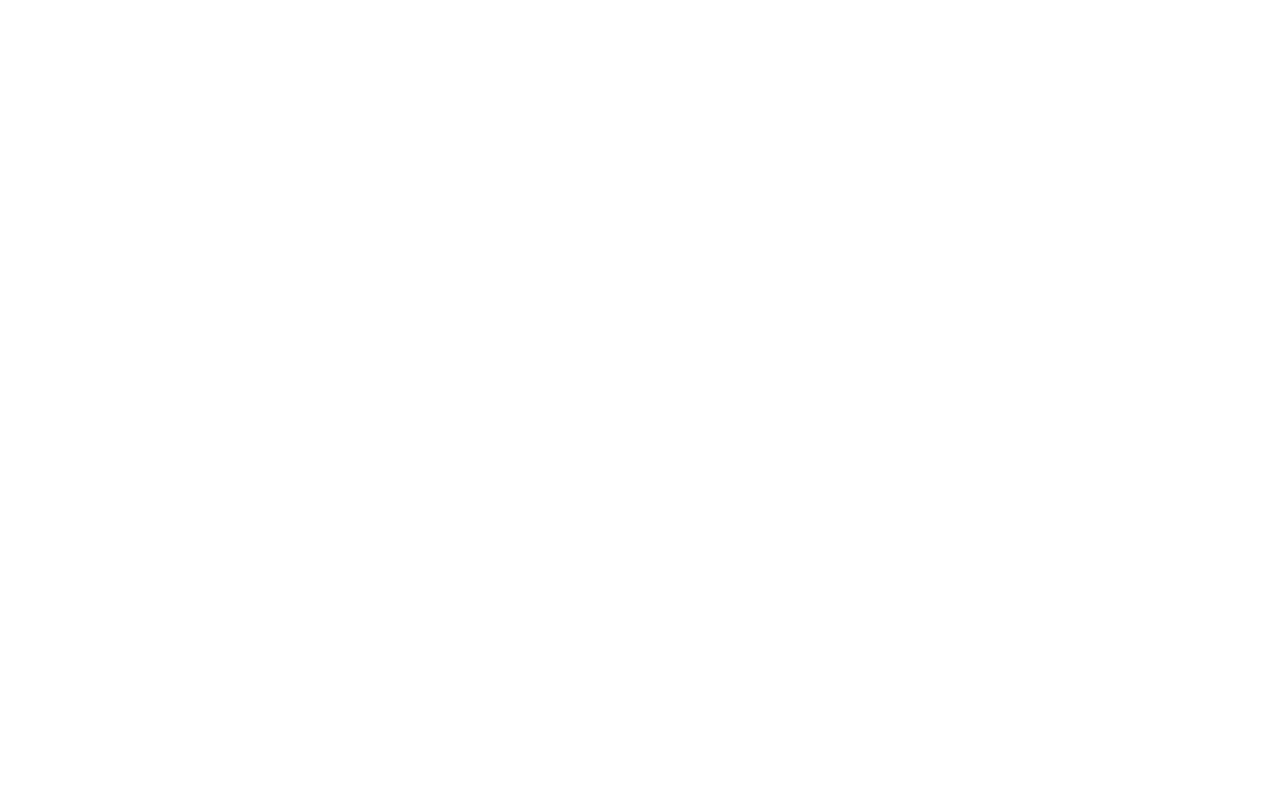
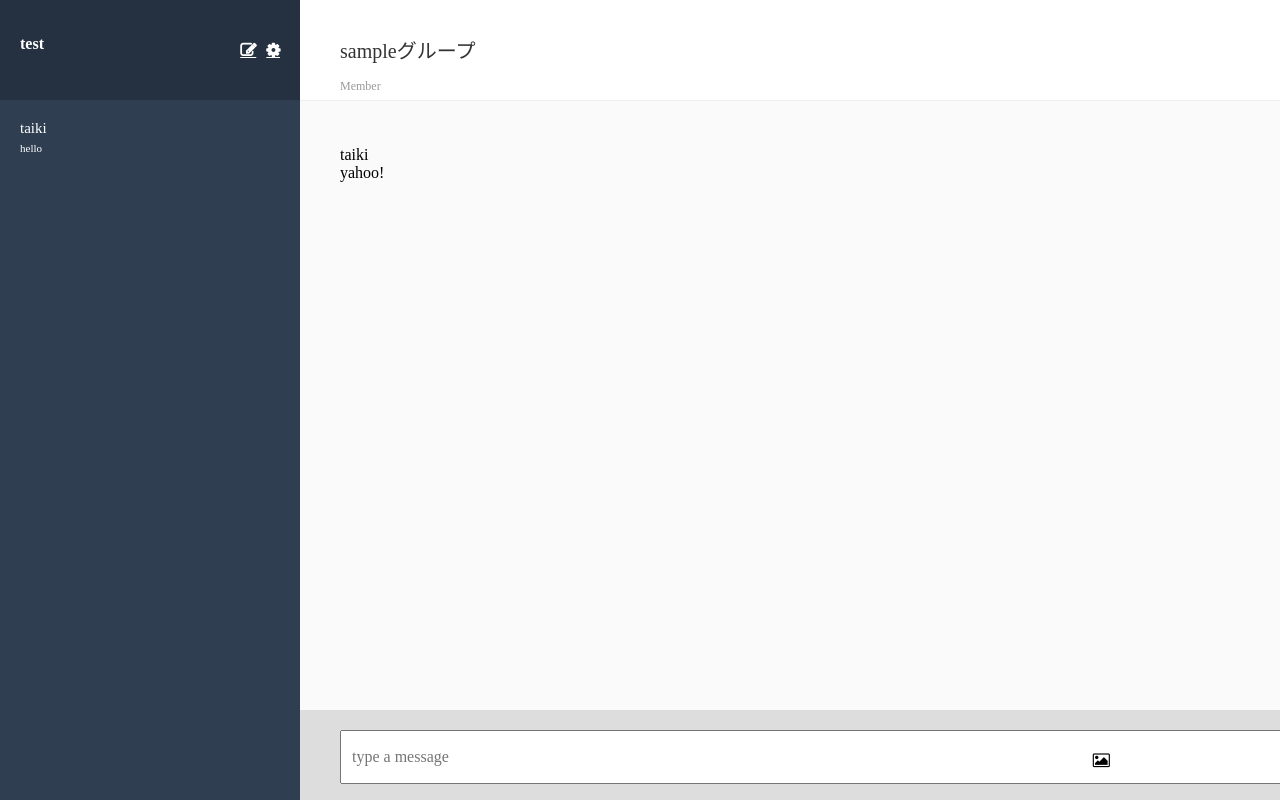
Before and after one commit to Taiki0806/chat-space, a Rails app: page / in a window 1280 px wide. Before the commit the page is empty. Run offline with Rails 7, Linux system fonts and the light colour scheme; style sheets or scripts are compiled from the project's sources; some libraries are stand-ins or nearby versions.

Commit message:
indexアクションのフロント画面のマークアップをしました。
index.html.hamlを編集。
scssを編集。

```diff
--- a/app/assets/stylesheets/application.scss
+++ b/app/assets/stylesheets/application.scss
@@ -1 +1,3 @@
 @import "./reset";
+@import "font-awesome";
+@import "./modules/sideber";
--- /dev/null
+++ b/app/assets/stylesheets/config/drill.rb
@@ -0,0 +1,3 @@
+for num in 0..99 do
+  puts num
+end
--- /dev/null
+++ b/app/assets/stylesheets/modules/_sideber.scss
@@ -0,0 +1,138 @@
+.flash {
+  background-color: #38AEF0;
+}
+
+// sidebar
+.sidebar {
+        width: 300px;
+        background-color: #2f3e51;
+        min-height: 100vh;
+        position: fixed;
+        z-index: 1;
+                      &__user-menu {
+                                width: 300px;
+                                background-color: #253141;
+                                height: 100px;
+                                &__user-name {
+                                  color: #ffffff;
+                                  font-size: 16px;
+                                  font-weight: bold;
+                                  padding: 35px 0px 0px 20px;
+                                  float: left;
+                                }
+                                &__edit-link {
+                                  line-height: 100px;
+                                  color: #ffffff;
+                                  font-size: 16px;
+                                  font-weight: bold;
+                                  padding-right: 20px;
+                                  float: right;
+                                }
+                                &__new-link {
+                                  line-height: 100px;
+                                  color: #ffffff;
+                                  font-size: 16px;
+                                  font-weight: bold;
+                                  padding-right: 10px;
+                                  float: right;
+                                }
+                      }
+                      &__group-list {
+                                height: 91px;
+                                padding-left: 20px;
+                                padding-right: 20px;
+                                &__title {
+                                  color: #ffffff;
+                                  font-size: 15px;
+                                  padding-top: 20px;
+                                  padding-bottom: 5px;
+                                }
+                                &__comment {
+                                  color: #ffffff;
+                                  font-size: 11px;
+                                  padding-bottom: 40px;
+                                }
+                      }
+}
+
+// mainview
+.chat-main {
+            min-height: 100vh;
+            background-color: #FAFAFA;
+            &__header {
+                      background-color: #FFFFFF;
+                      height: 100px;
+                      width: 100%;
+                      border-bottom: solid 1px #eeeeee;
+                      float: right;
+                      position: fixed;
+                      &__group-name {
+                        padding: 35px 0px 15px 340px;
+                        font-size: 20px;
+                        color: #333333;
+                        float: left;
+                      }
+                      &__edit-button {
+                        font-size: 15px;
+                        color: #67c5ff;
+                        border: solid 2px #67c5ff;
+                        padding: 8px 20px;
+                        float: right;
+                        margin: 28px 40px 0px 840px;
+                        position: fixed;
+                      }
+                      &__group-member {
+                        padding-left: 340px;
+                        font-size: 12px;
+                        color: #999999;
+                        clear: both;
+                      }
+            }
+            &__content {
+                      clear: both;
+                      padding: 146px 40px 40px 340px;
+                      position: relative;
+                      &__name {
+                        padding-right: 10px;
+                      }
+                      &__text {
+                      }
+            }
+            &__footer {
+              background-color: #DDDDDD;
+              height: 90px;
+              position: absolute;
+              bottom: 0;
+              width: 100%;
+              position: fixed;
+                      &__form {
+                        padding-left: 340px;
+                                            &__message {
+                                              margin-top: 20px;
+                                              height: 50px;
+                                              width: 940px;
+                                              text-indent: 10px;
+                                              color: #434A54;
+                                              font-size: 16px;
+                                            }
+                                            &__label {
+                                              position: absolute;
+                                              bottom: 30px;
+                                              right: 170px;
+                                                      &__file{
+                                                        display: none;
+                                                      }
+                                            }
+                                            &__send-button {
+                                              background-color: #38AFE0;
+                                              height: 50px;
+                                              color: #FFFFFF;
+                                              width: 100px;
+                                              margin-top: 20px;
+                                              margin-bottom: 20px;
+                                              margin-left: 15px;
+                                              position: fixed;
+                                            }
+                    }
+            }
+}
--- a/app/views/messages/index.html.haml
+++ b/app/views/messages/index.html.haml
@@ -0,0 +1,29 @@
+.flash
+
+/ sidebar
+.sidebar
+  .sidebar__user-menu
+    %p.sidebar__user-menu__user-name test
+    %a.sidebar__user-menu__edit-link.fa.fa-cog{href: "#"}
+    %a.sidebar__user-menu__new-link.fa.fa-pencil-square-o{href: "#"}
+  .sidebar__group-list
+    %p.sidebar__group-list__title taiki
+    %p.sidebar__group-list__comment hello
+
+/ menuview
+.chat-main
+  .chat-main__header
+    %p.chat-main__header__group-name sampleグループ
+    %a.chat-main__header__edit-button{href: "#"} Edit
+    %p.chat-main__header__group-member Member
+  .chat-main__content
+    .chat-main__message
+      %p.chat-main__message__name taiki
+      %p.chat-main__message__text yahoo!
+  .chat-main__footer
+    %form.chat-main__footer__form
+      %input.chat-main__footer__form__message{type: "text", placeholder: "type a message"}
+      %label.chat-main__footer__form__label{for: "icon"}
+        %input.chat-main__footer__form__label__file{type: "file", id: "icon"}
+        %i.chat-main__footer__form__label__picture.fa.fa-picture-o
+      %input.chat-main__footer__form__send-button{type: "submit", value: "Send"}
```
Also changed, not shown: Gemfile, Gemfile.lock, app/assets/stylesheets/config/_variable.scss (added).
